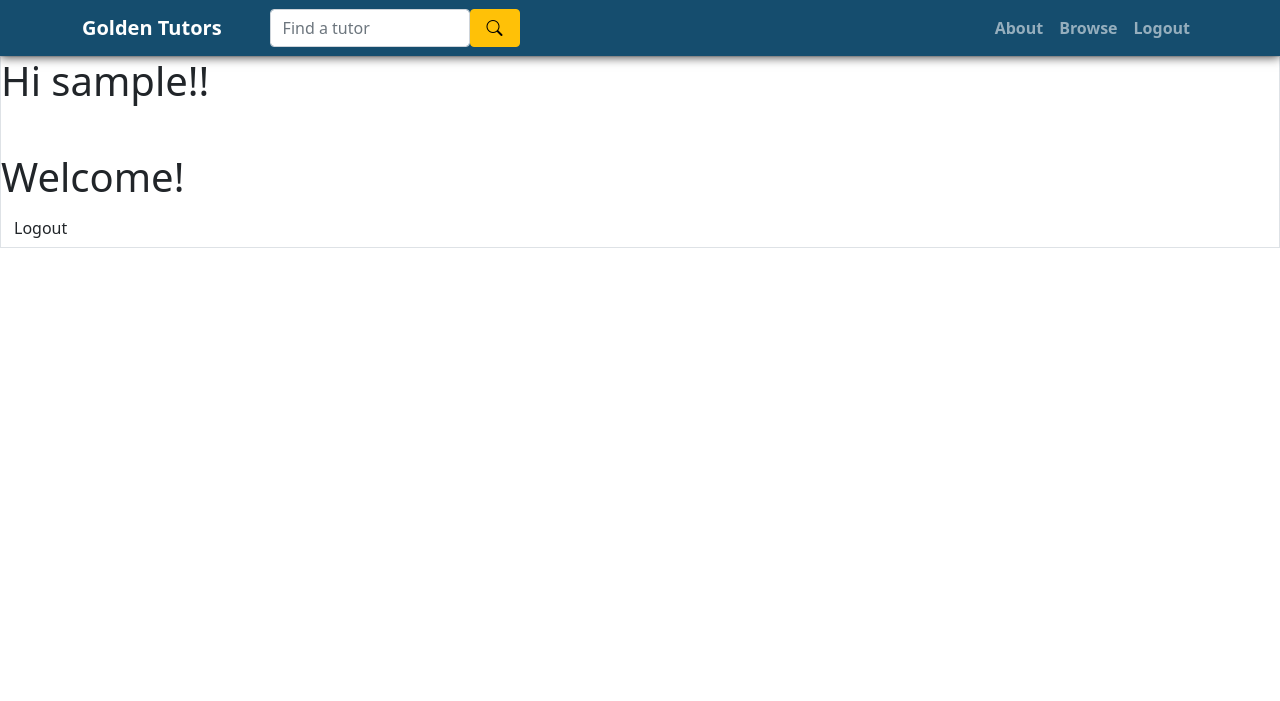
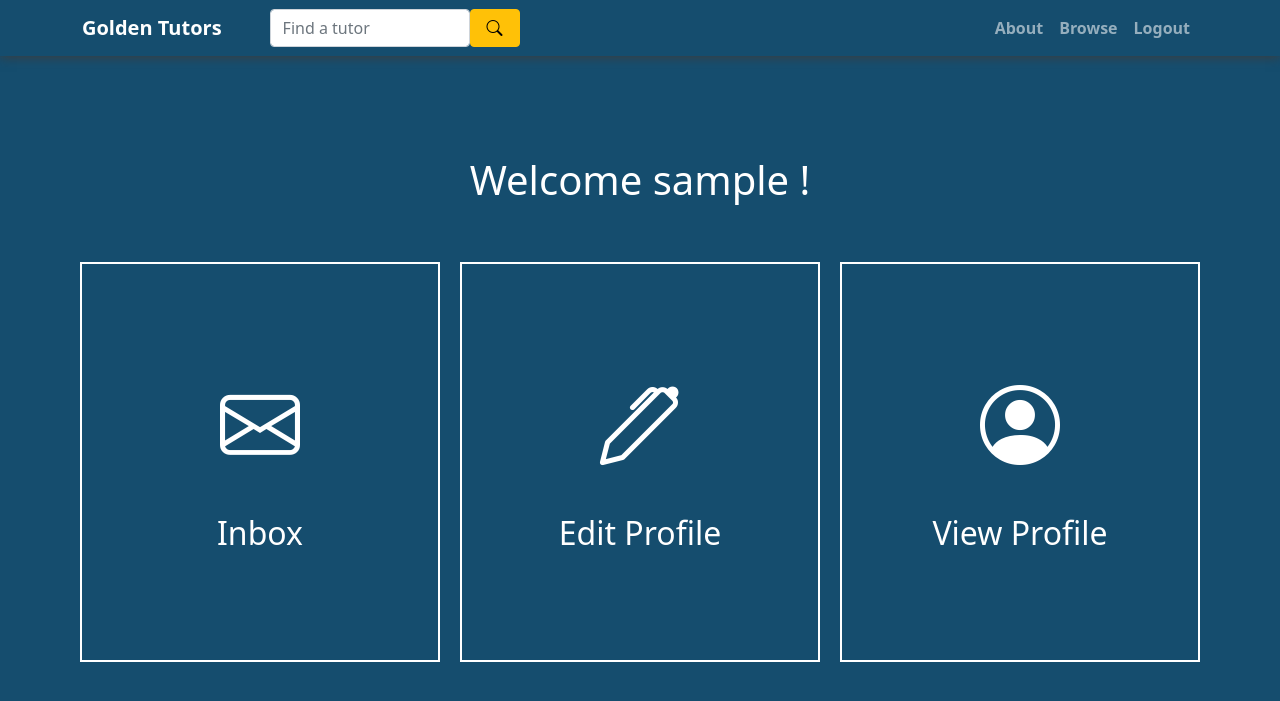
Before and after one commit to Zellineous/csc648-03-fa21-Team02-, a Flask app: page /dashboard in a window 1280 px wide. Shown: the top 701 px of the page. Run offline with Flask 2, Linux system fonts and the light colour scheme; the visitor is signed in with stand-in values (Sample User, id 1); some libraries are stand-ins or nearby versions.

Commit message:
created user dashboard

```diff
--- /dev/null
+++ b/application/static/dashboard.css
@@ -0,0 +1,43 @@
+body {
+    background-color: #154d6e;;
+}
+
+.welcome {
+    color:white;
+    text-align: center;
+    padding-top: 100px;
+    padding-bottom: 50px;
+}
+
+.options {
+    color: white;
+    border: 2px solid white;
+    height: 400px;
+    margin-left: 10px;
+    margin-right: 10px;
+    display: flex;
+    flex-direction: column;
+    justify-content: center;
+    align-items: center;
+
+}
+
+.options i {
+    font-size:5rem;
+    padding-bottom: 30px;
+}
+
+.options:hover {
+    backdrop-filter: brightness(125%);
+}
+
+a {
+    text-decoration: none;
+    color:inherit;
+}
+
+a:hover {
+    color: white;
+    text-decoration:none;
+    cursor:pointer;
+}
--- a/application/templates/dashboard.html
+++ b/application/templates/dashboard.html
@@ -1,13 +1,33 @@
 {% extends "layout.html" %}
 {% block content %}
 
-<div>
-    <div class="border">
-          <h1 class="bottom">
-               Hi {{session.username}}!!</br></br> Welcome!
-          </h1>
-          <a href="/logout" class="btn">Logout</a>
+<link rel="stylesheet" type="text/css" href="../../static/dashboard.css">
+
+<div class="container">
+    <div class="welcome">
+        <h1 class="">
+            Welcome {{session.username}} !
+        </h1>
     </div>
 </div>
 
+<div class="container">
+
+    <div class="row">
+        <a href="/message" class="col-md options" style="text-decoration: none;">
+            <i class="bi bi-envelope"></i>
+            <h2>Inbox</h2>
+        </a>
+        <a href="/editprofile" class="col-md options">
+            <i class="bi bi-pen"></i>
+            <h2>Edit Profile</h2>
+        </a>
+        <a href="/tutor" class="col-md options">
+            <i class="bi bi-person-circle"></i>
+            <h2>View Profile</h2>
+        </a>
+    </div>
+
+</div>
+
 {% endblock %}
```
